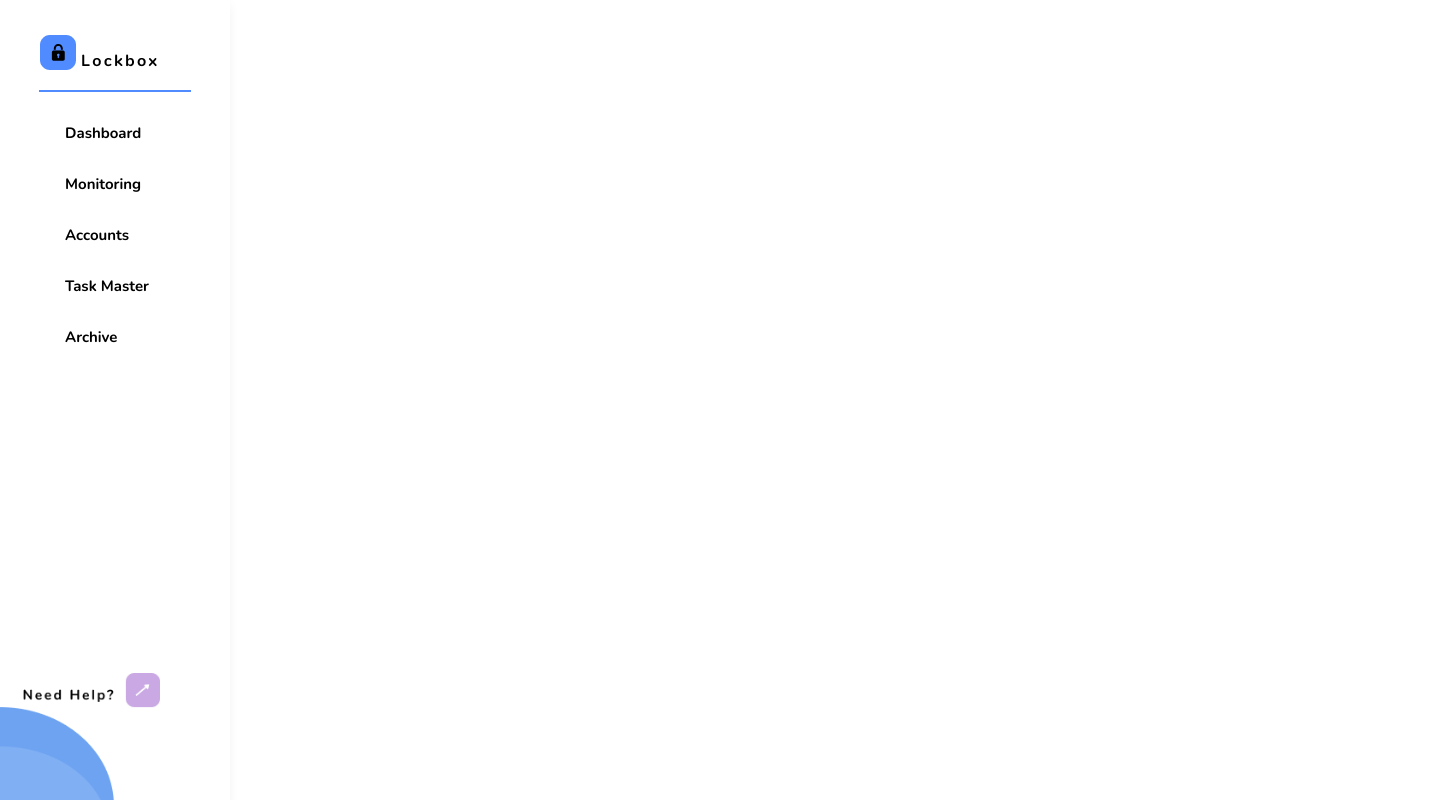
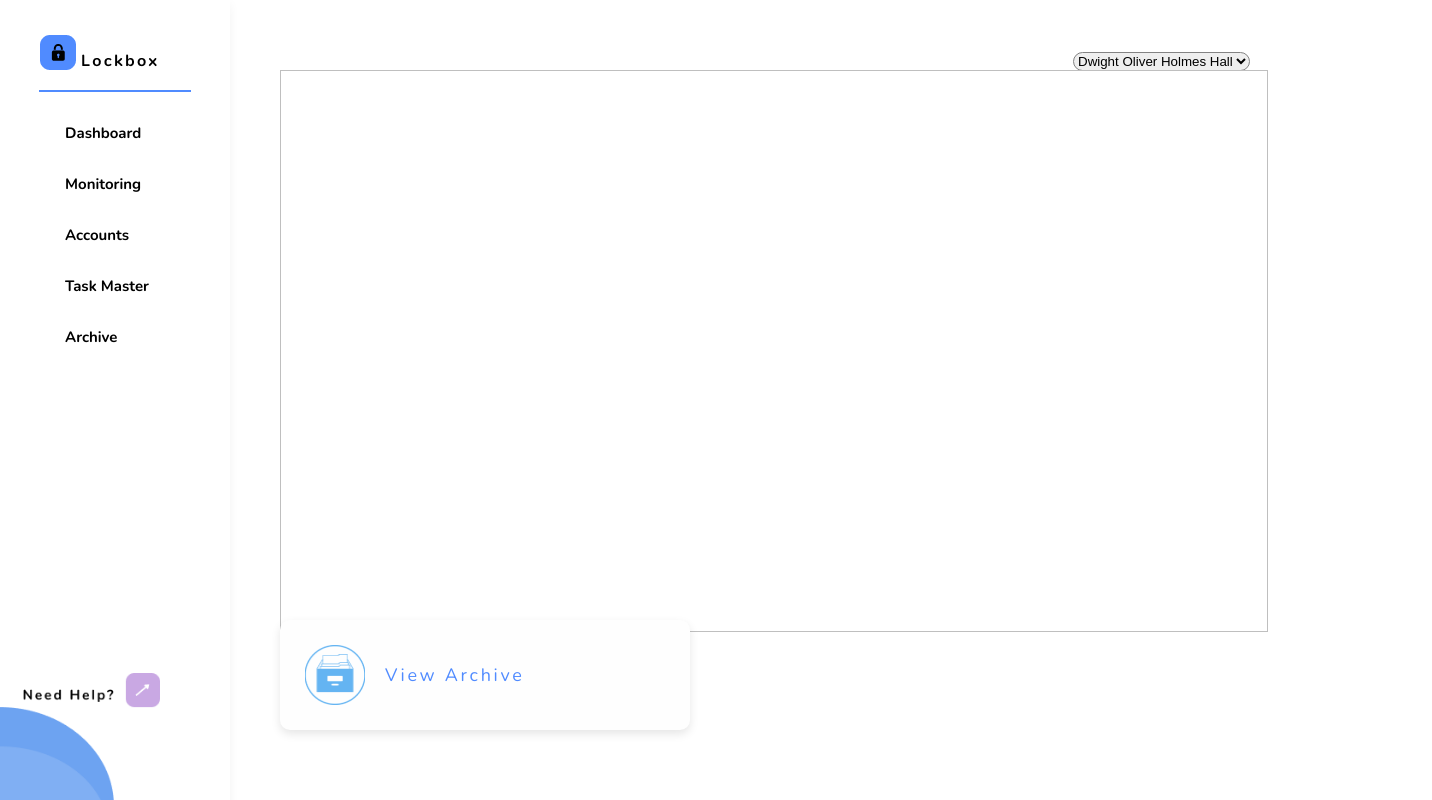
Before and after one commit to davidnso/lockbox-client, a React (Create React App) app in the folder client/: page /monitoring in a window 1280 px wide. Shown: the whole page, 1432 px wide, since content can reach past the window. Built offline with nearby package versions, Linux system fonts and the light colour scheme.

Commit message:
:construction: add monitoring page, no styles

```diff
--- a/client/src/admin/monitoring/monitoring.js
+++ b/client/src/admin/monitoring/monitoring.js
@@ -1,7 +1,78 @@
 import React, { Component } from "react";
 
 export default class Monitoring extends Component {
+  constructor(props) {
+    super(props);
+    this.state = {
+      buildings: ["Dwight Oliver Holmes Hall", "Towers Hall", "Kennard Hall"]
+    };
+  }
+  //TODO:: Build a custom dropdown that listens to state change and correctly updates list..
   render() {
-    return <div>This is the monitoring page...</div>;
+    return (
+      <div style={{ marginLeft: "260px", marginTop: "50px" }}>
+        <span style={{ float: "right", marginRight: "30px" }}>
+          <form>
+            <select
+              style={{ border: ".5px solid #838383", borderRadius: "40px" }}
+            >
+              {this.state.buildings.map(building => (
+                <option value={building}>{building}</option>
+              ))}
+              <option></option>
+            </select>
+          </form>
+        </span>
+        <div
+          style={{
+            margin: "20px",
+            minHeight: "70%",
+            minWidth: "77%",
+            border: "1px solid #BFBFBF",
+            position: "absolute",
+            top: "20"
+          }}
+        ></div>
+        <span style={{ display: "flex", flexDirection: "row", width: "90%", position: 'absolute', bottom: '70px', marginLeft: '20px' }}>
+          <div className="archiveContainer">
+            <p
+              style={{
+                marginTop: "1px",
+                fontFamily: "sans-serif",
+                marginLeft: "15px",
+                fontSize: "12px",
+                letterSpacing: ".15em",
+                color: "#5A5555"
+              }}
+            ></p>
+            <div style={{ display: "flex", marginTop: "20px" }}>
+              <img
+                style={{
+                  maxHeight: "60px",
+                  width: "60px",
+                  paddingLeft: "20px"
+                }}
+                src={require("../../resources/file.png")}
+              ></img>
+              <div style={{ marginLeft: "20px" }}>
+                <p
+                  style={{
+                    verticalAlign: "middle",
+                    fontFamily: "Nunito",
+                    fontSize: "18px",
+                    fontStyle: "normal",
+                    fontWeight: 300,
+                    letterSpacing: ".15em",
+                    color: "#508bff"
+                  }}
+                >
+                  View Archive
+                </p>
+              </div>
+            </div>
+          </div>
+        </span>
+      </div>
+    );
   }
 }
```
